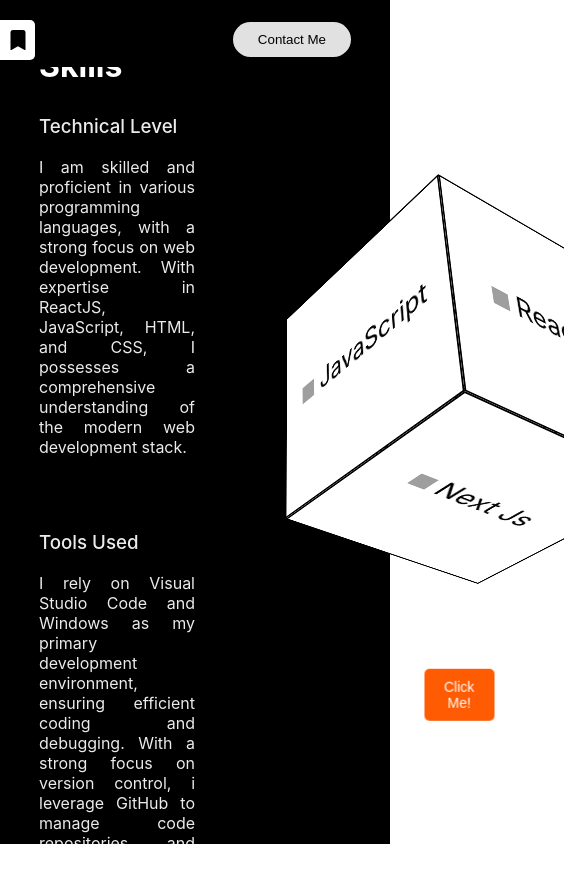
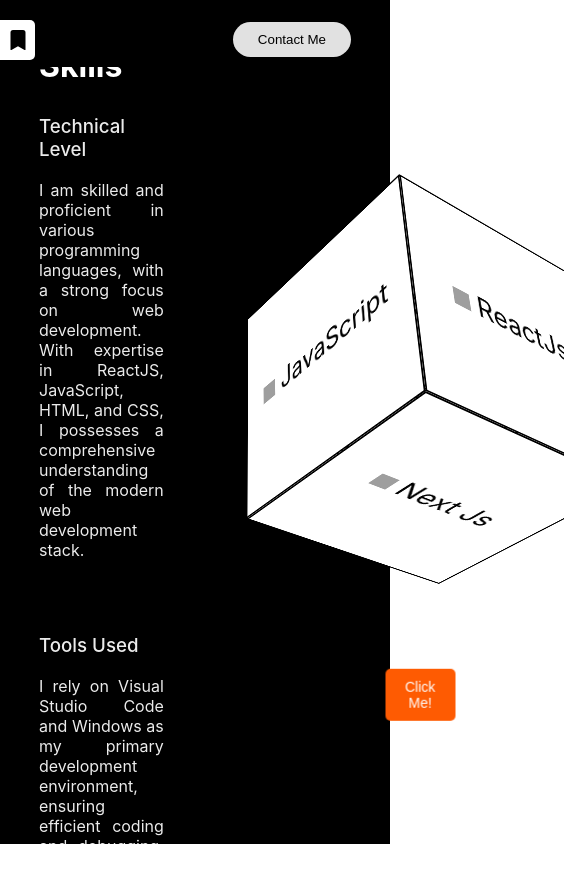
Before and after one commit to Jolaoluwa17/Portfolio, a React (Create React App) app: page /skills in a window 390 px wide. Shown: the top 882 px of the page, 564 px wide, since content can reach past the window. Built offline with nearby package versions, Linux system fonts and the light colour scheme; grey boxes are pictures that could not be loaded; a web font is replaced by a local one.

Commit message:
bug fixes

```diff
--- a/src/components/Spinning Cube/spinningCube.css
+++ b/src/components/Spinning Cube/spinningCube.css
@@ -3,7 +3,7 @@
   width: 30vw;
   position: absolute;
   top: 50vh;
-  left: 75vw;
+  left: 75%;
   transform: translate(-50%, -50%);
   perspective: 1000px;
 }
@@ -34,8 +34,8 @@
   }
 }
 .card {
-  height: 250px;
-  width: 250px;
+  height: 100%;
+  width: 100%;
   text-align: center;
   padding: 100px 0px;
   color: white;
@@ -112,3 +112,15 @@
   width: 20px;
   height: 20px;
 }
+
+/* Responsiveness */
+@media (max-width: 1025px) {
+  .box-container {
+    left: 65%;
+  }
+  .box-container {
+    /* height: 50vh;
+    width: 30vw; */
+
+  }
+}
--- a/src/views/Projects/projects.css
+++ b/src/views/Projects/projects.css
@@ -72,6 +72,7 @@
 .intro .intro-content {
   visibility: hidden;
   opacity: 0;
+  width: 100%;
 }
 .intro p {
   font-weight: 600;
@@ -88,7 +89,7 @@
   padding: 0px;
 }
 .prog-lang ul li {
-  width: 90px;
+  width: 20%;
   padding: 0px 0px 0px 20px;
 }
 .interact-btn {
--- a/src/views/Skills/skill.css
+++ b/src/views/Skills/skill.css
@@ -20,3 +20,10 @@
 .skills-content p{
     text-align: justify;
 }
+
+/* Responsiveness */
+@media (max-width: 1025px) {
+  .skills .skills-container{
+     width: 40%;
+  }
+}
```
